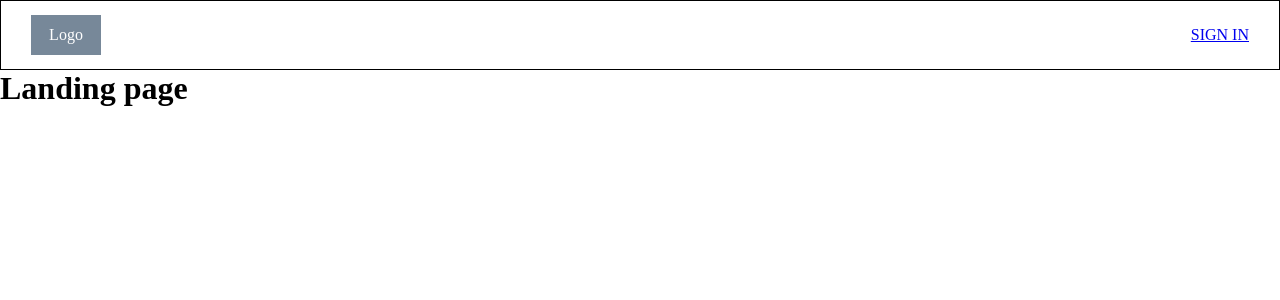
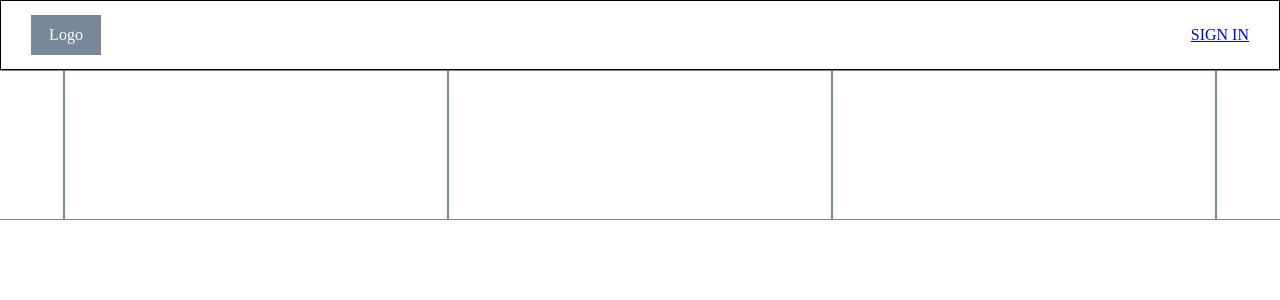
Before and after one commit to Serbin-Executive/Serbin-Executive.github.io, a React (Create React App) app: page / in a window 1280 px wide. Shown: the top 300 px of the page. Built offline with nearby package versions, Linux system fonts and the light colour scheme.

Commit message:
added blocks

```diff
--- a/src/components/Block/index.tsx
+++ b/src/components/Block/index.tsx
@@ -5,6 +5,7 @@ export const enum blockTypes {
     TEXT = "text",
     PALLETTE = "pallette",
     MIXED = "mixed",
+    OUTLINED = 'outlined'
 }
 
 export interface IBlockProps {
--- a/src/components/Block/style.css
+++ b/src/components/Block/style.css
@@ -1,7 +1,16 @@
 .block {
     background-color: lightslategray;
     color: white;
+    flex-shrink: 0;
 }
+
+
+.block.outlined {
+    border: 1px solid lightslategray;
+    background-color: transparent;
+}
+
+
 
 .block.mixed {
     display: flex;
--- a/src/components/BlocksSet/style.css
+++ b/src/components/BlocksSet/style.css
@@ -0,0 +1,16 @@
+.blocks-set {}
+
+/* .blocks-set.grid-container {
+    display: flex;
+    flex-wrap: wrap;
+    justify-content: space-between;
+} */
+
+.blocks-set.flex-row {
+    display: flex;
+    justify-content: center;
+    align-items: center;
+    overflow-x: auto;
+    width: 100%;
+    flex-wrap: nowrap;
+}
--- a/src/pages/Landing/index.tsx
+++ b/src/pages/Landing/index.tsx
@@ -1,10 +1,36 @@
 import { ReactElement } from "react";
 import DefaultLayout from "../../layouts/Default";
-
+import BlocksSet from "../../components/BlocksSet";
+import Block from "../../components/Block";
+import { setVariants } from "../../components/BlocksSet";
+import { blockTypes } from "../../components/Block";
+import './style.css'
 const LandingPage = (): ReactElement => {
     return (
         <DefaultLayout>
-            <h1>Landing page</h1>
+            {/* <h1>Landing page</h1> */}
+            <div className="blocks-set-container">
+                <BlocksSet variant={setVariants.FLEX_ROW}>
+                    <>
+                        <Block type={blockTypes.OUTLINED} width="30%" height="150px">
+
+                        </Block>
+                        <Block type={blockTypes.OUTLINED} width="30%" height="150px">
+
+                        </Block>
+                        <Block type={blockTypes.OUTLINED} width="30%" height="150px">
+
+                        </Block>
+                        <Block type={blockTypes.OUTLINED} width="30%" height="150px">
+
+                        </Block>
+                        <Block type={blockTypes.OUTLINED} width="30%" height="150px">
+
+                        </Block>
+
+                    </>
+                </BlocksSet>
+            </div>
         </DefaultLayout>
     );
 };
--- /dev/null
+++ b/src/pages/Landing/style.css
@@ -0,0 +1,3 @@
+.blocks-set-container {
+    width: 100%;
+}
```
